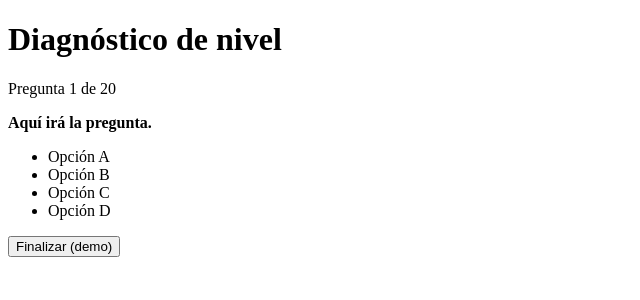
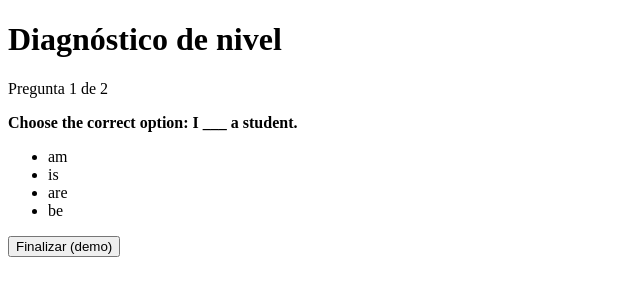
Before and after one commit to Marisol437/stepup-level-diagnostic, a React (Vite) app: page / in a window 1280 px wide. Both pictures are taken after a click on the button "Iniciar diagnóstico". Shown: the top 300 px of the page, without its empty margins (0-640 px from the left). Built offline with nearby package versions, Linux system fonts and the light colour scheme.

Commit message:
Add files via upload

```diff
--- a/src/pages/Test.jsx
+++ b/src/pages/Test.jsx
@@ -1,17 +1,21 @@
+import questions from "../data/questionBank.es.json";
+
 function Test({ onFinish }) {
+  const currentIndex = 0;
+  const q = questions[currentIndex];
+
   return (
     <main>
       <h1>Diagnóstico de nivel</h1>
-      <p>Pregunta 1 de 20</p>
+      <p>Pregunta {currentIndex + 1} de {questions.length}</p>
 
       <div>
-        <p><strong>Aquí irá la pregunta.</strong></p>
+        <p><strong>{q.prompt}</strong></p>
 
         <ul>
-          <li>Opción A</li>
-          <li>Opción B</li>
-          <li>Opción C</li>
-          <li>Opción D</li>
+          {q.options.map((opt, idx) => (
+            <li key={idx}>{opt}</li>
+          ))}
         </ul>
       </div>
 
```
